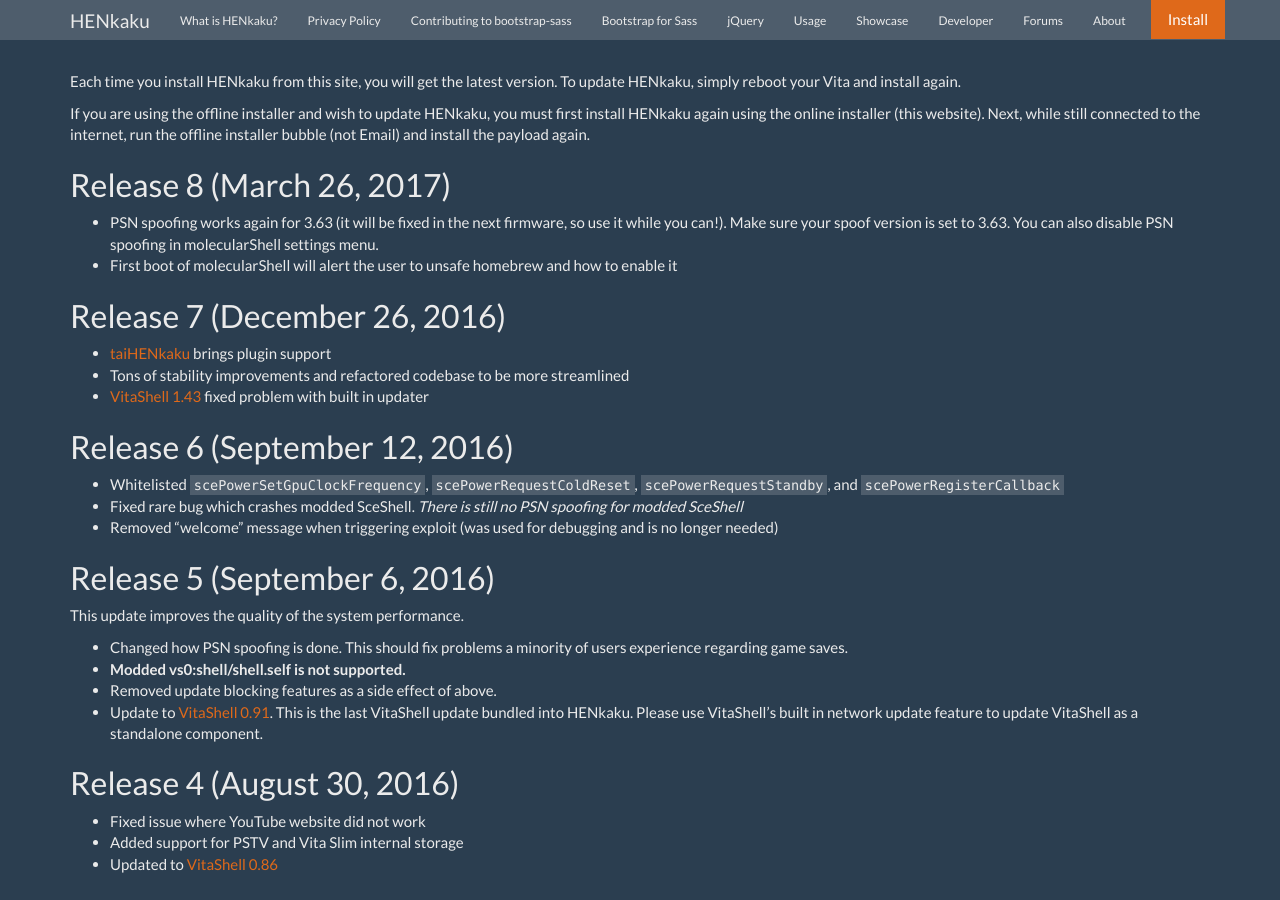
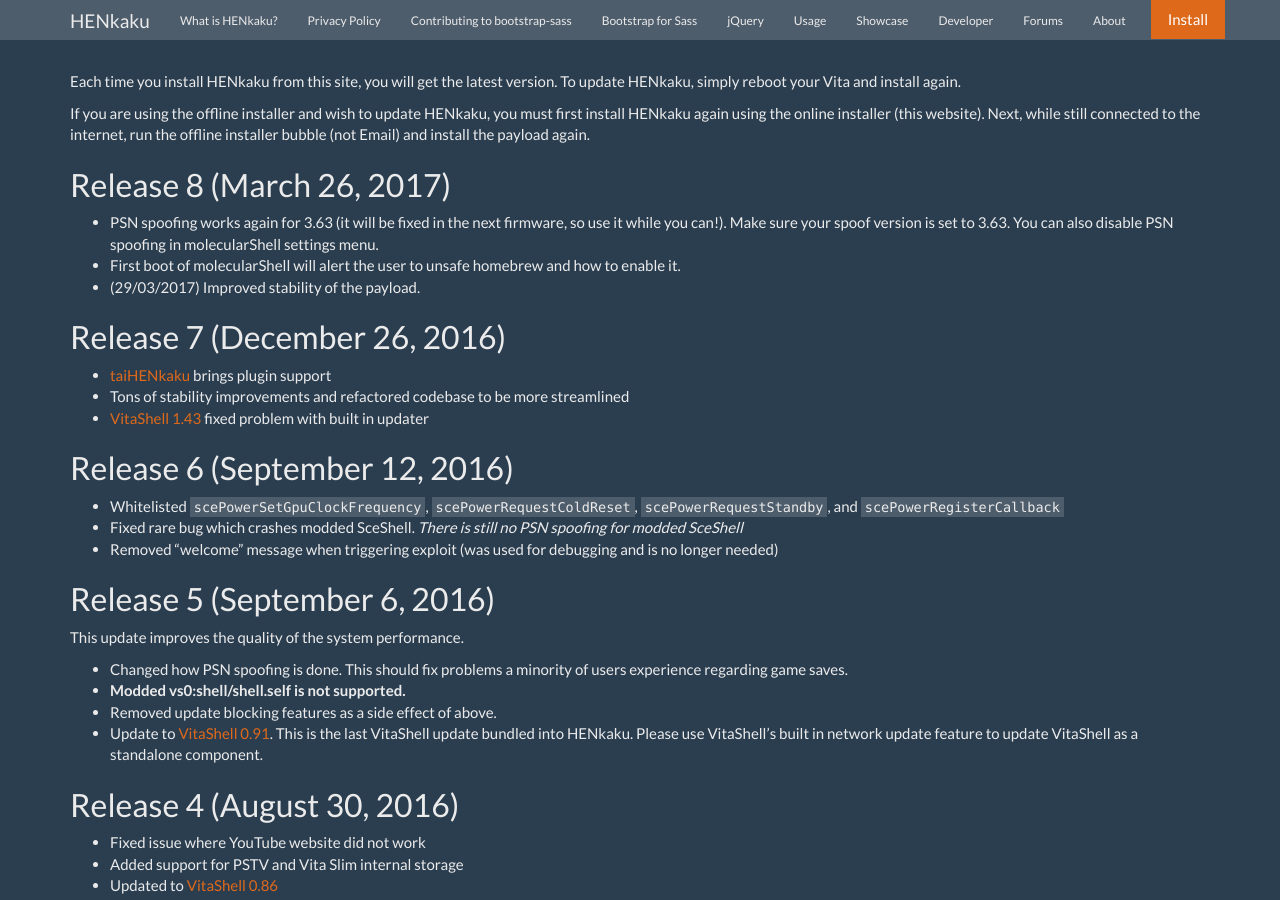
Before and after one commit to henkaku/henkaku.github.io, a Jekyll site: the page built from changes.md, in a window 1280 px wide and 900 px high. Built offline with Jekyll 4.4.1, drawn with Linux system fonts in a browser that asks for light colours.

Commit message:
Added stability to changelog

```diff
--- a/changes.md
+++ b/changes.md
@@ -10,7 +10,8 @@
 Release 8 (March 26, 2017)
 -------------------------------------------------------------------------------
 * PSN spoofing works again for 3.63 (it will be fixed in the next firmware, so use it while you can!). Make sure your spoof version is set to 3.63. You can also disable PSN spoofing in molecularShell settings menu.
-* First boot of molecularShell will alert the user to unsafe homebrew and how to enable it
+* First boot of molecularShell will alert the user to unsafe homebrew and how to enable it.
+* (29/03/2017) Improved stability of the payload.
 
 Release 7 (December 26, 2016)
 -------------------------------------------------------------------------------
```
